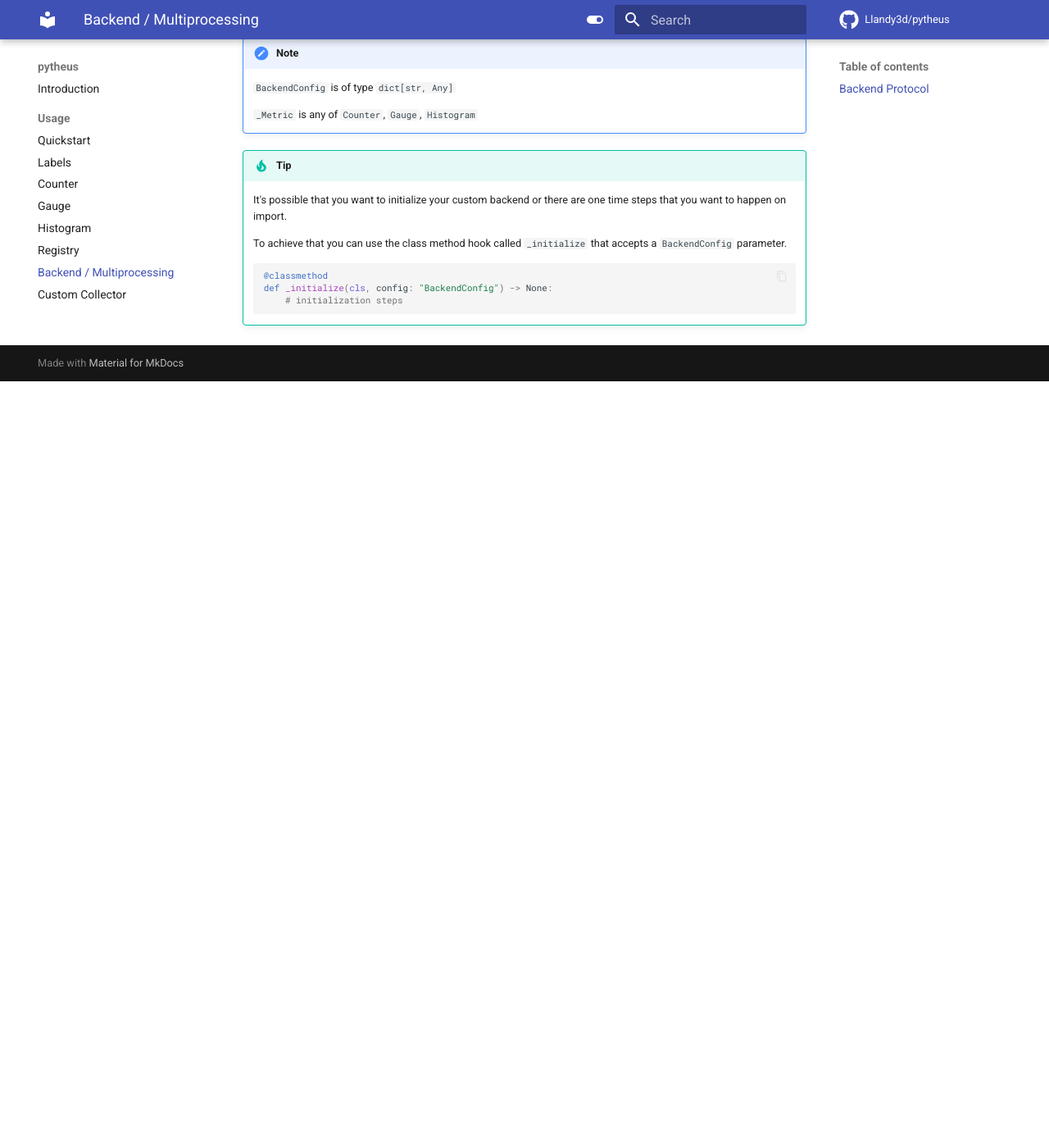
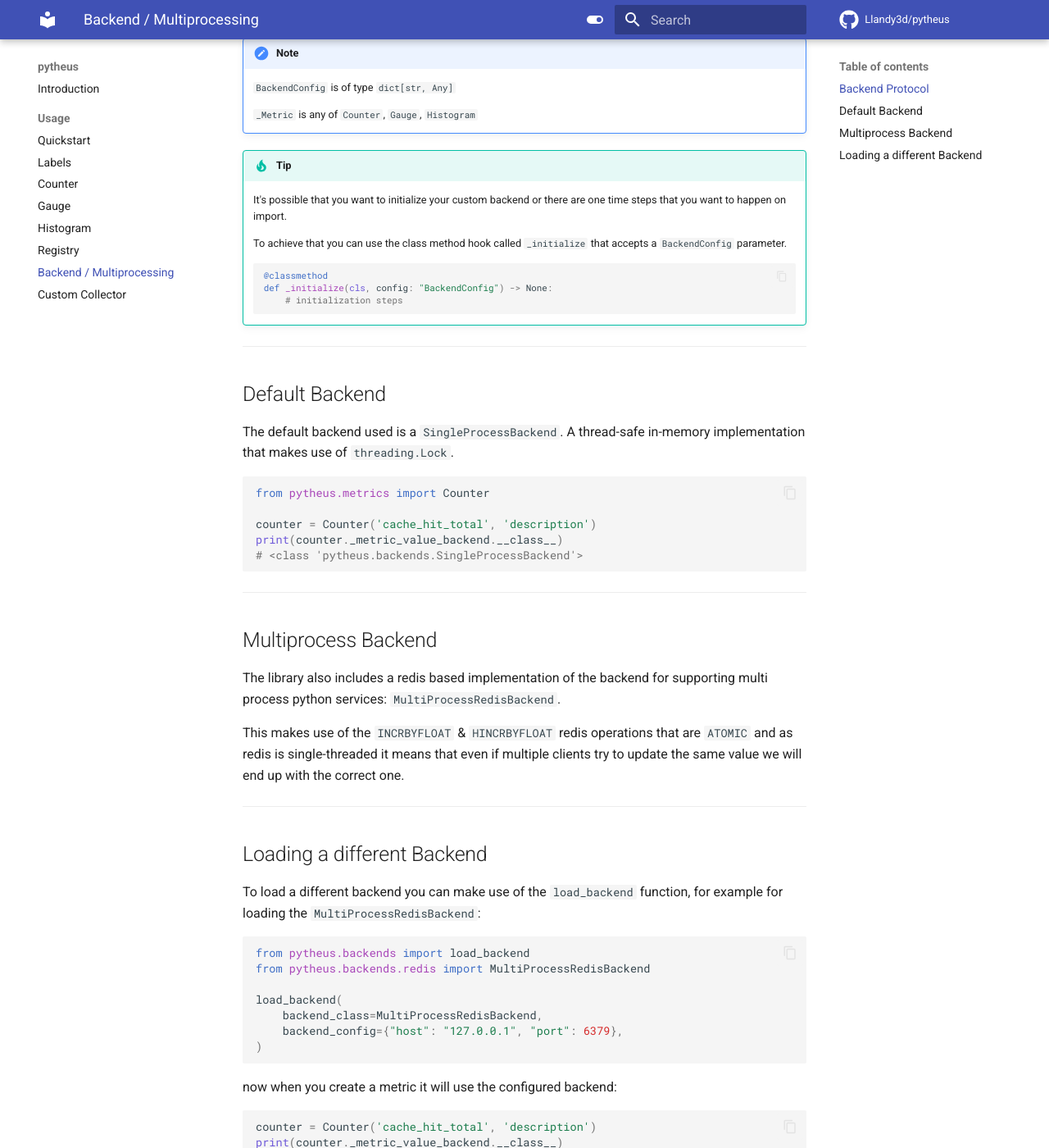
Before and after one commit to Llandy3d/pytheus, an MkDocs documentation site: the page built from docs/backend.md, in a window 1280 px wide and 1400 px high, scrolled down 1266 px. Shown: the whole window at 82% size. Built offline with MkDocs 1.6.1 and Material for MkDocs 9.7.7, drawn with Linux system fonts in a browser that asks for light colours; comment, search, counter and statistics services are not loaded; before the commit the page ends 1731 px from its top, so only the background shows below that; some of the changed text lies outside the part shown.

Commit message:
finish backend docs

````diff
--- a/docs/backend.md
+++ b/docs/backend.md
@@ -62,3 +62,70 @@ You don't have to use these values in your implementation, they just need to be
     def _initialize(cls, config: "BackendConfig") -> None:
         # initialization steps
     ```
+
+---
+
+## Default Backend
+
+The default backend used is a `SingleProcessBackend`. A thread-safe in-memory implementation that makes use of `threading.Lock`.
+
+```python
+from pytheus.metrics import Counter
+
+counter = Counter('cache_hit_total', 'description')
+print(counter._metric_value_backend.__class__)
+# <class 'pytheus.backends.SingleProcessBackend'>
+```
+
+---
+
+## Multiprocess Backend
+
+The library also includes a redis based implementation of the backend for supporting multi process python services: `MultiProcessRedisBackend`.
+
+This makes use of the `INCRBYFLOAT` & `HINCRBYFLOAT` redis operations that are `ATOMIC` and as redis is single-threaded it means that even if multiple clients try to update the same value we will end up with the correct one.
+
+---
+
+## Loading a different Backend
+
+To load a different backend you can make use of the `load_backend` function, for example for loading the `MultiProcessRedisBackend`:
+
+```python
+from pytheus.backends import load_backend
+from pytheus.backends.redis import MultiProcessRedisBackend
+
+load_backend(
+    backend_class=MultiProcessRedisBackend,
+    backend_config={"host": "127.0.0.1", "port": 6379},
+)
+```
+
+now when you create a metric it will use the configured backend:
+
+```python
+counter = Counter('cache_hit_total', 'description')
+print(counter._metric_value_backend.__class__)
+# <class 'pytheus.backends.redis.MultiProcessRedisBackend'>
+```
+
+!!! warning
+
+    This operation should be done before you create your metrics as an initialization step.
+
+!!! tip
+
+    `load_backend()` it's called automatically when you import the `pytheus` library and it supports environment variables to configure which backend to use and the config, so you can just set them without having to call the function yourself:
+
+    - `PYTHEUS_BACKEND_CLASS`: class to import, for example `pytheus.backends.redis.MultiProcessFileBackend`
+    - `PYTHEUS_BACKEND_CONFIG`: path to a `json` file containing the config
+
+!!! note
+
+    The function definition is:
+    ```python
+    def load_backend(
+        backend_class: type[Backend] | None = None,
+        backend_config: BackendConfig | None = None,
+    ) -> None:
+    ```
````
